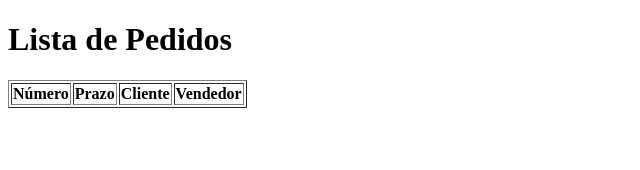
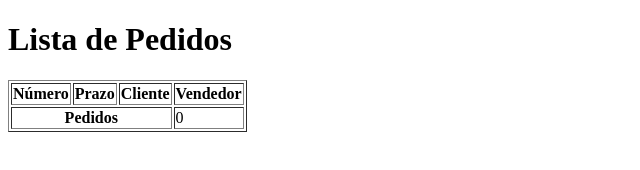
Before and after one commit to EricaSOS/BolsaFuturoDigital, a website: page Modulo_04/Desafio03/views/views.html in a window 1280 px wide. Shown: the whole page, without its empty margins (0-640 px from the left). Drawn offline with Linux system fonts and the light colour scheme.

Commit message:
feat: Update views.html

```diff
--- a/Modulo_04/Desafio03/views/views.html
+++ b/Modulo_04/Desafio03/views/views.html
@@ -22,7 +22,10 @@
 
         </tbody>
         <tfoot id = "tabela-rodape">
-
+            <tr>
+                <th scope= "row" colspan= "3">Pedidos</th>
+                <td>0</td>
+            </tr>
         </tfoot>
 
     </table>
```
